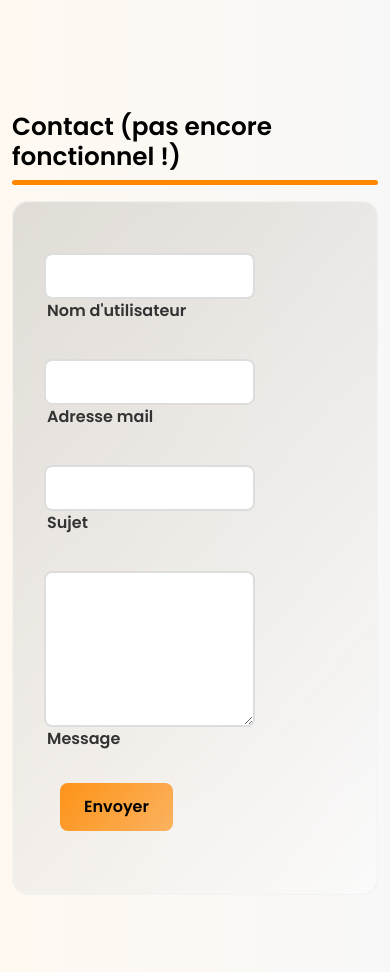
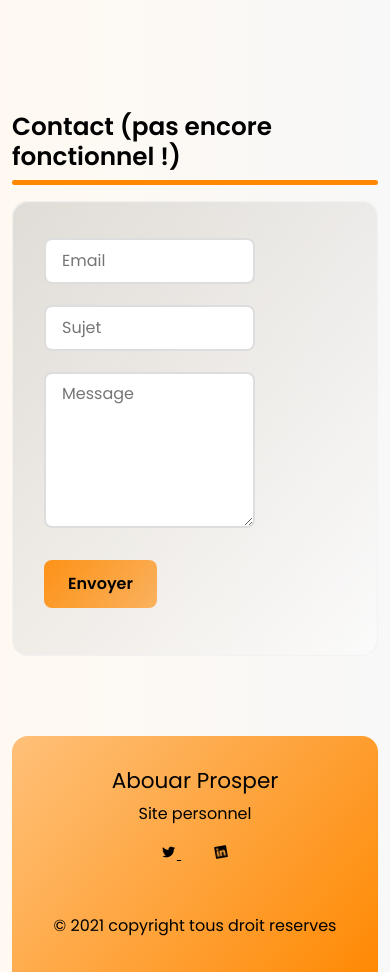
Before and after one commit to 4kpros/prospertech, a Django app: page / in a window 390 px wide. Shown: the part 5528-6500 px from the top of the page. Run offline with Django 3.2, Linux system fonts and the light colour scheme; some libraries are stand-ins or nearby versions.

Commit message:
Contacts update

```diff
--- a/static/custom/css/animatingStyle.css
+++ b/static/custom/css/animatingStyle.css
@@ -11,7 +11,6 @@
     transform: scaleY(0);
     transform-origin: top;
     animation: grow-left cubic-bezier(0.785, 0.135, 0.15, 0.86) 0.5s forwards;
-    animation-delay: 0.4s;
   }
   /*----- DELAY -----*/
   .delay__animation {
--- a/static/custom/css/cardContactStyle.css
+++ b/static/custom/css/cardContactStyle.css
@@ -27,6 +27,9 @@
 .form__input__type:hover{
     border-color: var(--first-color);
 }
+.form__input__type:focus{
+    border-color: var(--first-color);
+}
 .form__input__message {
     min-height: 46px;
     height: 156px;
@@ -36,10 +39,18 @@
     border-radius: .5em;
     outline: 0;
     margin-top: 5px;
+    padding-top: .5rem;
+    padding-bottom: .5rem;
     font-weight: var(--small-font-weight);
 }
 .form__input__message:hover{
     border-color: var(--first-color);
+}
+.form__input__message:focus{
+    border-color: var(--first-color);
+}
+.form__error{
+    margin: 5px;
 }
 .my-card__contact__button{
     margin-top: 1em;
@@ -54,15 +65,19 @@
         rgba(255, 136, 0, .6)
     );
     font-weight: var(--normal-font-weight);
+    border: 0;
+    box-shadow: none;
 }
 .my-card__contact__button:hover{
     color: var(--text-hint-color);
     background: linear-gradient(
         130deg,
         rgba(255, 136, 0, .9),
-        rgba(255, 136, 0, .6));
+        rgba(255, 136, 0, .6)
+    );
+    border: 0;
+    box-shadow: none;
 }
-
 .form__input__user_name{
     margin-top: 2rem;
     font-weight: var(--small-font-weight);
@@ -73,22 +88,10 @@
         min-height: 46px;
         height: 156px;
         width: 70%;
-        padding: 0 16px;
-        border: 2px solid #ddd;
-        border-radius: .5em;
-        font-family: var(--body-font);
-        outline: 0;
-        margin-top: 20px;
     }
     .form__input__type {
         min-height: 46px;
         height: 46px;
         width: 70%;
-        padding: 0 16px;
-        border: 2px solid #ddd;
-        border-radius: .5em;
-        font-family: var(--body-font);
-        outline: 0;
-        margin-top: 20px;
     }
 }
--- a/static/custom/css/style.css
+++ b/static/custom/css/style.css
@@ -5,10 +5,13 @@
 
 /*===== VARIABLES CSS =====*/
 :root{
-
   --blur: ;
 
     /*===== COLORS =====*/
+  --succes-alert-color: linear-gradient(130deg,rgb(207, 255, 129), rgb(237, 255, 208));
+  --warning-alert-color: linear-gradient(130deg,rgb(255, 218, 123),rgb(255, 238, 194));
+  --failed-alert-color: linear-gradient(130deg,rgb(255, 123, 123),rgb(255, 197, 197));
+
   --card-glass-color: linear-gradient(130deg,rgba(216, 212, 207, 0.8),rgba(255, 255, 255, 0.4));
   --card-glass-stroke-color: #f2f2f2;
 
--- a/static/custom/js/script.js
+++ b/static/custom/js/script.js
@@ -138,6 +138,9 @@ var filterCards = document.getElementsByClassName("my__work__card__container");
 var workCardButtonMores = document.getElementsByClassName("my__work__item__look_text");
 var navBar = document.getElementsByClassName("my__navbar__theme__change");
 
+var messagelInput = document.getElementById("message");
+var emailInput = document.getElementById("email");
+
 var buttonTheme = document.getElementById("my__nav__theme__toggle");
 var currentTheme = "black";
 
@@ -220,3 +223,85 @@ var changeCurrentTheme = function(){
 
 //Check button for theme change
 buttonTheme.addEventListener('click', changeCurrentTheme, false);
+
+//Validation functions
+function validationMail(){
+    var form = document.getElementById("form__contact");
+    var email = document.getElementById("email").value;
+    var patternEmail = /^\w+([\.-]?\w+)*@\w+([\.-]?\w+)*(\.\w{2,3})+$/;
+    var textEmailError = document.getElementById("textEmail");
+
+    if(email.match(patternEmail)){
+        form.classList.remove("invalidForm");
+        form.classList.add("validForm");
+        // textEmailError.innerHTML = "Email valide !";
+        textEmailError.innerHTML = "";
+        textEmailError.style.color = "#3ad10d";
+    }else{
+        form.classList.remove("validForm");
+        form.classList.add("invalidForm");
+        textEmailError.innerHTML = "Email non valide !";
+        textEmailError.style.color = "#ff8800";
+    }
+}
+function validationMessage(){
+    var form = document.getElementById("form__contact");
+    var message = textarea.value;
+    var textMessageError = document.getElementById("textMessage");
+    var lengSms = 25;
+    if(message.length >= lengSms){
+        form.classList.remove("invalidForm");
+        form.classList.add("validForm");
+        // textMessageError.innerHTML = "Message valide !";
+        textMessageError.innerHTML = "";
+        textMessageError.style.color = "#3ad10d";
+    }else{
+        form.classList.remove("validForm");
+        form.classList.add("invalidForm");
+        textMessageError.innerHTML = "Entrez un message d'au moins "+lengSms+" caracteres !";
+        textMessageError.style.color = "#ff8800";
+    }
+}
+
+var textarea = document.getElementById('textareamessage');
+textarea.onkeyup = function ()
+{
+    var form = document.getElementById("form__contact");
+    var message = textarea.value;
+    var textMessageError = document.getElementById("textMessage");
+    var lengSms = 25;
+    if(message.length >= lengSms){
+        form.classList.remove("invalidForm");
+        form.classList.add("validForm");
+        // textMessageError.innerHTML = "Message valide !";
+        textMessageError.innerHTML = "";
+        textMessageError.style.color = "#3ad10d";
+    }else{
+        form.classList.remove("validForm");
+        form.classList.add("invalidForm");
+        textMessageError.innerHTML = "Entrez un message d'au moins "+lengSms+" caracteres !";
+        textMessageError.style.color = "#ff8800";
+    }
+};
+
+function tryToSendSms(){
+    alert("Sending !");
+    var isSuccessfull = false;
+    if(isSuccessfull == true){
+        //
+    }else{
+        //
+    }
+}
+var buttonContact = document.getElementById('button__contact');
+buttonContact.onclick = function ()
+{
+    validationMail();
+    validationMessage();
+    var invalidForms = document.getElementsByClassName('invalidForm');
+    if (invalidForms.length <= 0) {
+        //Send Sms
+        tryToSendSms();
+    }
+    return false;
+};
--- a/templates/layouts/base.html
+++ b/templates/layouts/base.html
@@ -26,6 +26,8 @@
     <link href="https://cdn.jsdelivr.net/npm/bootstrap@5.0.2/dist/css/bootstrap.min.css" rel="stylesheet" integrity="sha384-EVSTQN3/azprG1Anm3QDgpJLIm9Nao0Yz1ztcQTwFspd3yD65VohhpuuCOmLASjC" crossorigin="anonymous">
     <!-- SPOTLIGHT CSS -->
     <link rel="stylesheet" type="text/css" href="{% static 'vendors\spotlight\css\spotlight.min.css' %}">
+    <!-- FONTAWESOME CSS -->
+    <link rel="stylesheet" type="text/css" href="https://cdnjs.cloudflare.com/ajax/libs/font-awesome/5.14.0/css/all.min.css">
 
     <!-- Custom style -->
     <link rel="stylesheet" type="text/css" href="{% static 'custom\css\style.css' %}">
@@ -53,8 +55,10 @@
 
     <!-- BOOTSTRAP JS   -->
     <script src="https://cdn.jsdelivr.net/npm/bootstrap@5.0.2/dist/js/bootstrap.bundle.min.js" integrity="sha384-MrcW6ZMFYlzcLA8Nl+NtUVF0sA7MsXsP1UyJoMp4YLEuNSfAP+JcXn/tWtIaxVXM" crossorigin="anonymous"></script>
-    <!-- SPOTLIGHT -->
+    <!-- SPOTLIGHT JS -->
     <script src="{% static 'vendors\spotlight\js\spotlight.min.js' %}"></script>
+    <!-- FONTAWESOME JS -->
+    <script src="https://cdnjs.cloudflare.com/ajax/libs/font-awesome/5.14.0/js/all.min.js"></script>
 
     <!-- Custom script -->
     <script src="{% static 'custom\js\script.js' %}"></script>
--- a/templates/pages/home.html
+++ b/templates/pages/home.html
@@ -292,27 +292,27 @@
                     </h2>
                     <div class="my-section__line__render"></div>
                 </div>
+                <div class="row">
                     <div class="my-section__container">
                         <div class="my-card__contact__glass">
-                        <form id="form__contact">
+                            <form id="form__contact" class="invalidForm">
                                 <div class="mb-3">
-                              <input type="email" class="form__input__type form__input__user_name" aria-describedby="userNameHelp" placeholder=""><br>
-                              <label for="form__input__user_name" class="form__label">Nom d'utilisateur</label>
+                                    <input type="email" id="email" onkeyup="validationMail()" class="form__input__type form__input__mail" aria-describedby="emailHelp" placeholder="Email">
+                                    <br>
+                                    <span id="textEmail" class="form__error"></span>
                                 </div>
                                 <div class="mb-3">
-                              <input type="email" class="form__input__type form__input__mail" aria-describedby="emailHelp" placeholder=""><br>
-                              <label for="form__input__mail" class="form__label">Adresse mail</label>
+                                    <input type="text" class="form__input__type form__input__subject" aria-describedby="subjectHelp" placeholder="Sujet">
+                                    <br>
                                 </div>
                                 <div class="mb-3">
-                              <input type="email" class="form__input__type form__input__subject" aria-describedby="subjectHelp" placeholder=""><br>
-                              <label for="form__input__subject" class="form__label">Sujet</label>
+                                    <textarea id="textareamessage" class="form__input__message" placeholder="Message"></textarea>
+                                    <br>
+                                    <span id="textMessage" class="form__error"></span>
                                 </div>
-                            <div class="mb-3">
-                              <textarea form="form__contact" class="form__input__message" placeholder=""></textarea><br>
-                              <label for="form__input__message" class="form__label">Message</label>
+                                <button type="submit" id="button__contact" class="my-card__contact__button">Envoyer</a>
+                              </form>
                         </div>
-                            <a type="submit" href="#" class="my-card__button">Envoyer</a>
-                          </form>
                     </div>
                 </div>
             </section>
```
Also changed, not shown: static/medias/images/svg/close.svg (added). Lines whose indentation alone changed are shown as unchanged.
